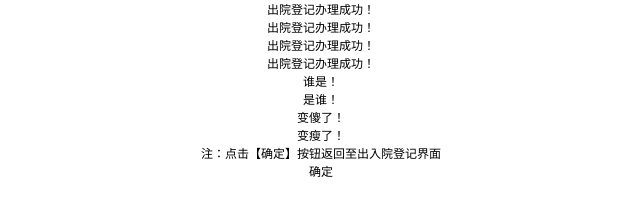
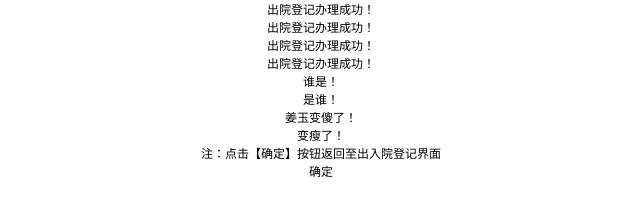
Before and after one commit to jy1216/git-prictice, a plain HTML site: page my-app-test/index.html in a window 1280 px wide. Shown: the full height of the page, 319-959 px from the left. Drawn offline with Linux system fonts and the light colour scheme.

Commit message:
更改内容

```diff
--- a/my-app-test/index.html
+++ b/my-app-test/index.html
@@ -28,7 +28,7 @@
         <p>出院登记办理成功！</p>
         <p>谁是！</p>
         <p>是谁！</p>
-        <p>变傻了！</p>
+        <p>姜玉变傻了！</p>
         <p>变瘦了！</p>
     </div>
     <p class="text-center">注：点击【确定】按钮返回至出入院登记界面</p>
```
